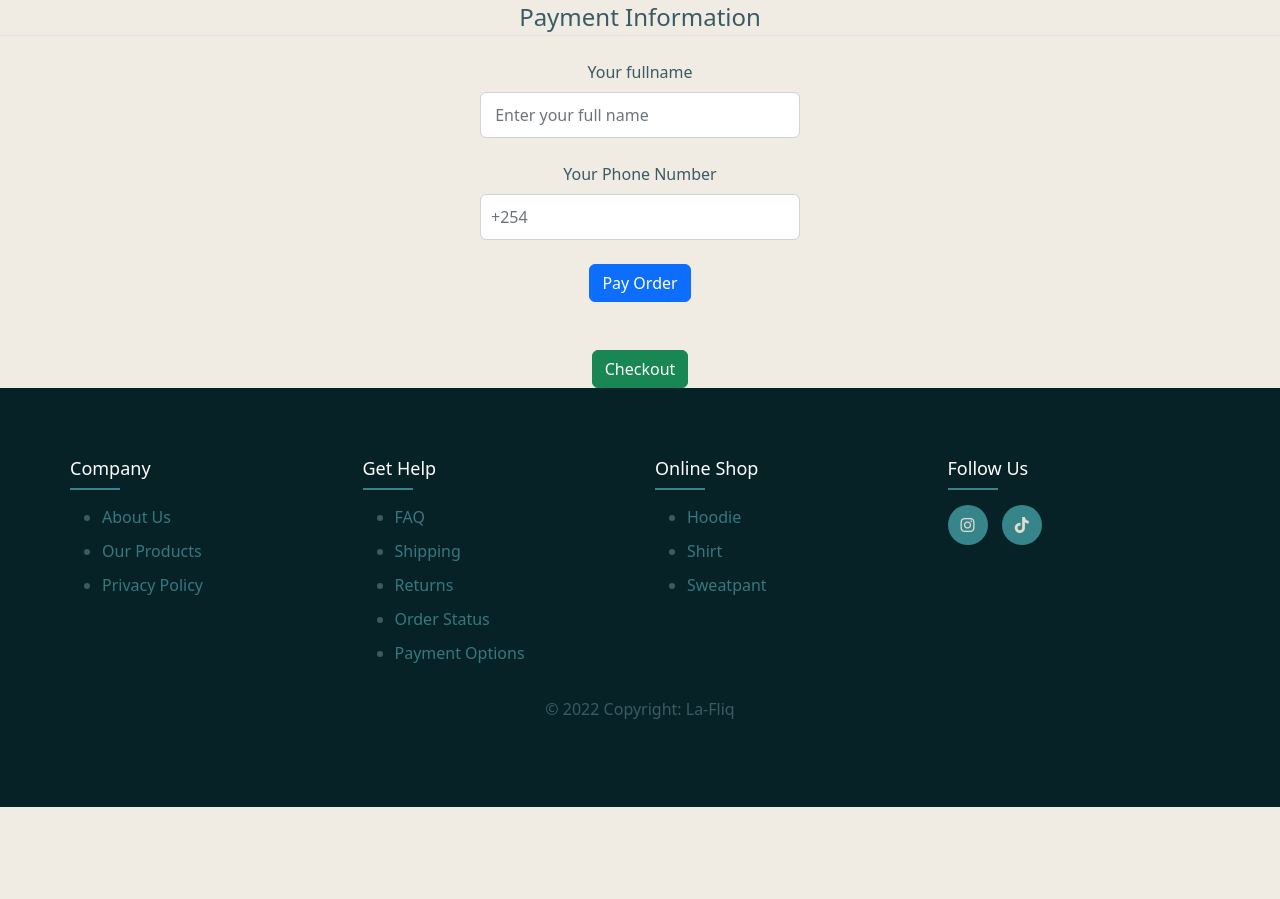
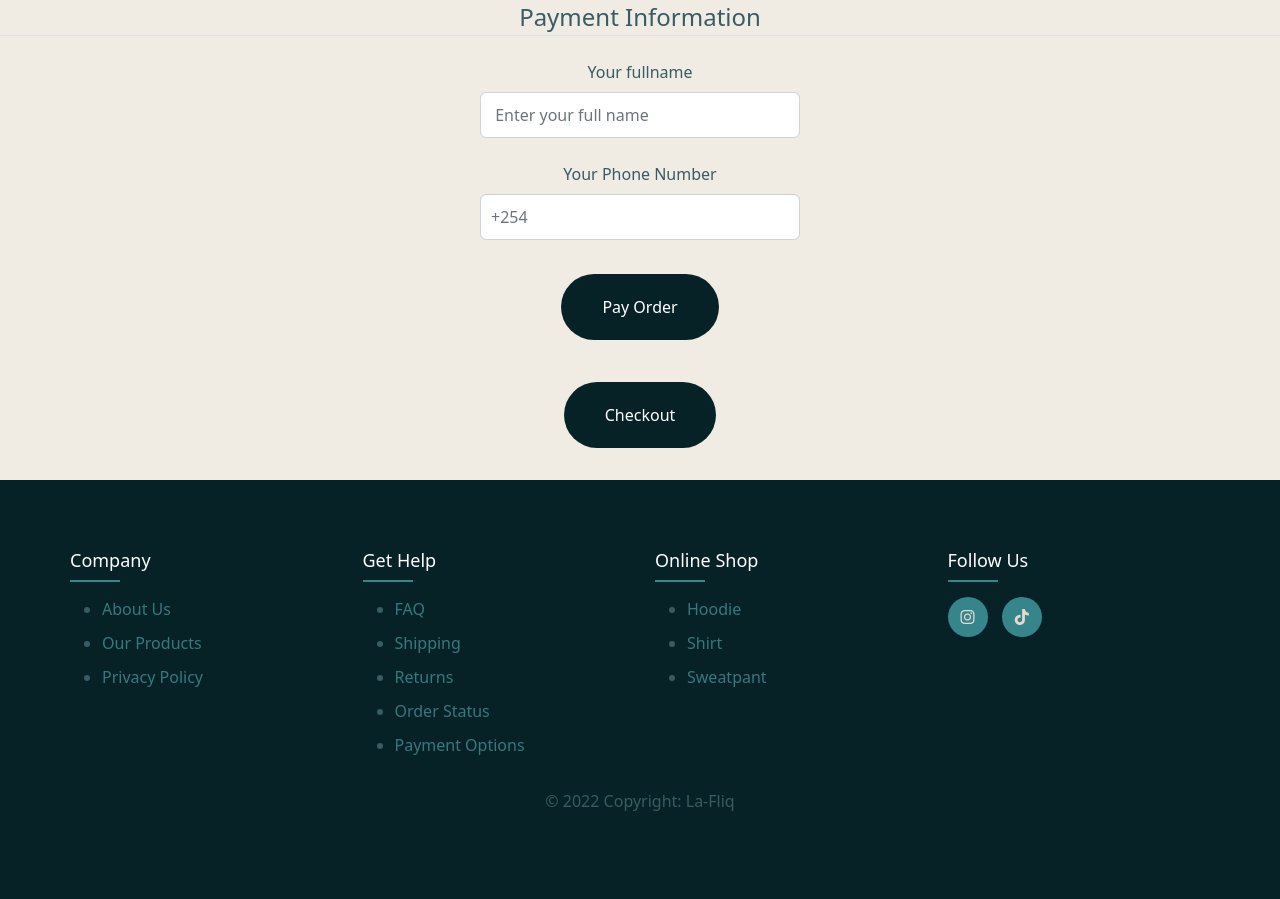
Before and after one commit to VinneyJ/LaFliq, a Django app: page /checkout/ in a window 1280 px wide. Shown: the part 81-980 px from the top of the page. Before the commit the page ends 888 px from the top, so only its background shows below. Run offline with Django 4.2, Linux system fonts and the light colour scheme; some libraries are stand-ins or nearby versions.

Commit message:
Checkout Page

```diff
--- a/fliq/templates/store/checkout.html
+++ b/fliq/templates/store/checkout.html
@@ -18,10 +18,10 @@
                         <input class="form-control" id="exampleInputContact" [(ngModel)]="phone" placeholder="+254" required style="width: 20rem; padding: 10px;">
                     </div>
                     <div class="text-center button">
-                      <button type="button" (click)="OnClick()" class="btn btn-primary button">Pay Order</button>
+                      <button type="button" (click)="OnClick()" class="btn" style="background-color:#072227;padding: 20px 40px;color:white;margin: 10px;border-radius: 50px;">Pay Order</button>
                     </div>
                     <div class="text-center button">
-                      <button routerLink="" class="btn btn-success button mt-5 ml-5">Checkout</button>
+                     <a href="{% url 'checkout' %}" class="btn" style="background-color:#072227;padding: 20px 40px;color:white;margin: 32px;border-radius: 50px;">Checkout</a>
                     </div>
                 </fieldset>
               </div>
--- a/fliq/views.py
+++ b/fliq/views.py
@@ -8,8 +8,8 @@ def home(request):
     return render(request, 'store/home.html', context)
 
 def cart(request):
-    context = {'items':items}
-    return render(request, 'store/cart.html', context)
+
+    return render(request, 'store/cart.html', )
 
 def checkout(request):
     return render(request, 'store/checkout.html')
--- a/static/css/index.css
+++ b/static/css/index.css
@@ -256,7 +256,6 @@ th:last-child {
     font-size:1.25rem;
     position: relative;
     margin: 32px;
-
     background-color:#072227;
     color:white;
     border-radius: 50px;
@@ -269,5 +268,4 @@ th:last-child {
     text-align: center;
     line-height: 60px;
     transition: all 0.5s ease;
-
 }
```
Also changed, not shown: fliq/templates/store/cart.html (+3 -9 lines).
